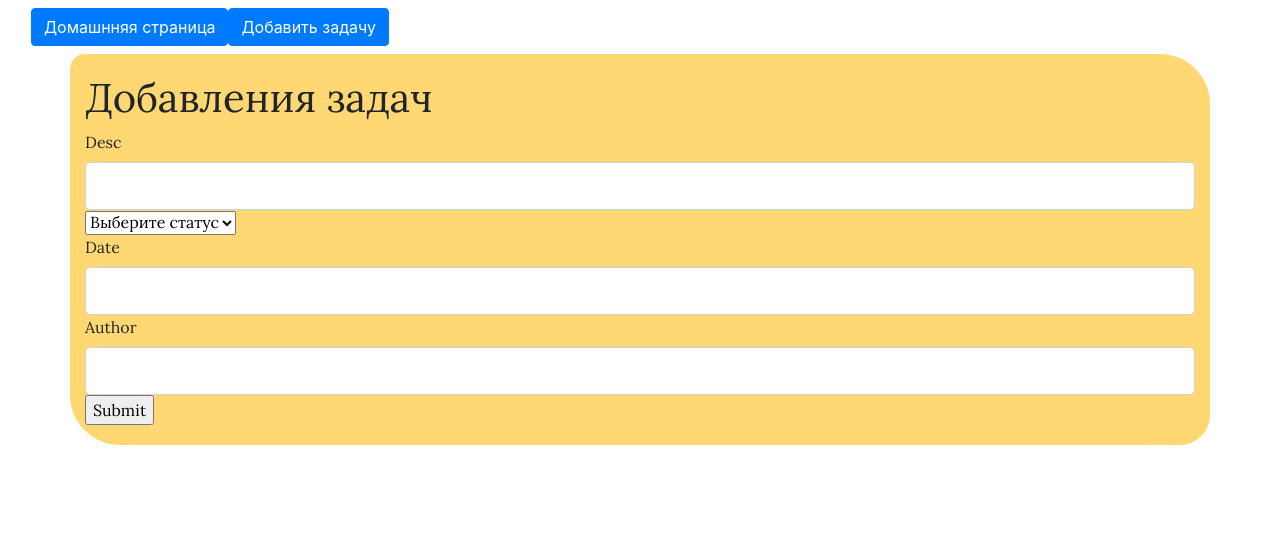
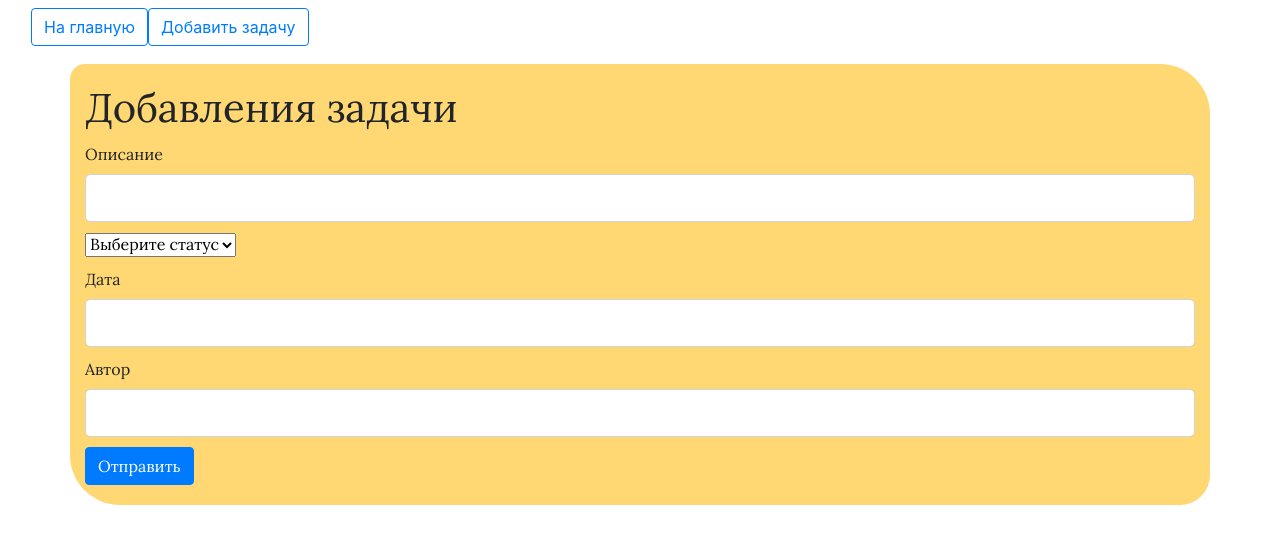
Before and after one commit to Kgbay/homework_53_Kudaibergen_Kyrgyzbay, a Django app: page /task/add in a window 1280 px wide. Shown: the top 544 px of the page. Run offline with Django 4.2, Linux system fonts and the light colour scheme; parts of the project's set-up code (start-up, migrations or seed data) failed here and were passed over.

Commit message:
Добавлено несколько изменений

```diff
--- a/source/static/css/main.css
+++ b/source/static/css/main.css
@@ -3,6 +3,7 @@
     border-radius: 15px 50px 30px;
     padding: 20px;
     font-family: 'Lora', serif;
+    margin-top: 10px;
 }
 .task-2 {
     padding-top: 20px;
@@ -14,3 +15,6 @@
     padding-left: 5px;
     color: white;
 }
+.form-comp {
+    margin-top: 10px;
+}
--- a/source/task_app/templates/base.html
+++ b/source/task_app/templates/base.html
@@ -11,20 +11,17 @@
     <link href="https://fonts.googleapis.com/css2?family=Lora&display=swap" rel="stylesheet">
 </head>
 <body>
-    <header class="bg-primary.bg-gradient">
-        <nav class="navbar navbar-expand-lg bg-body-tertiary">
+        <nav class="navbar navbar-expand-md bg-body-tertiary">
           <div class="container-fluid">
-            <div class="collapse navbar-collapse" id="navbarNavAltMarkup">
               <div class="navbar-nav">
-                <a class="btn btn-primary" href="/">Домашнняя страница</a>
-                <a class="btn btn-primary" href="task/add">Добавить задачу</a>
+                <a href="/" class="btn btn-outline-primary">На главную</a>
+                <a href="task/add" class="btn btn-outline-primary">Добавить задачу</a>
               </div>
-            </div>
           </div>
         </nav>
-    </header>
+
+
     {% block content %}{% endblock %}
-    <footer></footer>
 <script src="https://code.jquery.com/jquery-3.4.1.slim.min.js" integrity="sha384-J6qa4849blE2+poT4WnyKhv5vZF5SrPo0iEjwBvKU7imGFAV0wwj1yYfoRSJoZ+n" crossorigin="anonymous"></script>
 <script src="https://cdn.jsdelivr.net/npm/popper.js@1.16.0/dist/umd/popper.min.js" integrity="sha384-Q6E9RHvbIyZFJoft+2mJbHaEWldlvI9IOYy5n3zV9zzTtmI3UksdQRVvoxMfooAo" crossorigin="anonymous"></script>
 <script src="https://cdn.jsdelivr.net/npm/bootstrap@4.4.1/dist/js/bootstrap.min.js" integrity="sha384-wfSDF2E50Y2D1uUdj0O3uMBJnjuUD4Ih7YwaYd1iqfktj0Uod8GCExl3Og8ifwB6" crossorigin="anonymous"></script>
--- a/source/task_app/templates/remove.html
+++ b/source/task_app/templates/remove.html
@@ -2,5 +2,6 @@
 {% block content %}
     <div class="container">
         <h1>Данные успешно удалены</h1>
+        <a href="/" class="btn btn-primary">Назад</a>
     </div>
 {% endblock content %}
--- a/source/task_app/templates/task_create.html
+++ b/source/task_app/templates/task_create.html
@@ -1,17 +1,16 @@
 {% extends "base.html" %}
 {% block content %}
     <div class="container">
-        <h1>Добавления задач</h1>
+        <h1>Добавления задачи</h1>
             <form action="/task/add" method="post">
 
-            {% csrf_token %}
-
-            <div>
-                <label for="desc">Desc</label>
+                <div class="form-comp">
+                    <label for="desc">Описание</label>
                     <input type="text" id="desc" name="desc" required class="form-control form-control-lg">
                 </div>
-            <div class="form-floating">
-                <select name="status" class="form-select">
+
+                <div class="form-comp">
+                    <select name="status">
                         <option value="">Выберите статус</option>
                         <option value="new">Новый</option>
                         <option value="in process">В процессе</option>
@@ -19,18 +18,18 @@
                     </select>
                 </div>
 
-            <div>
-                <label for="date">Date</label>
+                <div class="form-comp">
+                    <label for="date">Дата</label>
                     <input type="text" id="date" name="date" required placeholder="{{ task.date }}" class="form-control form-control-lg">
                 </div>
 
-            <div>
-                <label for="author">Author</label>
+                <div class="form-comp">
+                    <label for="author">Автор</label>
                     <input type="text" id="author" name="author" required class="form-control form-control-lg">
                 </div>
 
-            <div>
-                <input type="submit">
+                <div class="form-comp">
+                    <input type="submit" class="btn btn-primary" value="Отправить">
                 </div>
 
             </form>
--- a/source/task_app/views/base.py
+++ b/source/task_app/views/base.py
@@ -3,10 +3,8 @@ from django.shortcuts import render
 
 from task_app.models import Task
 
-
-# Create your views here.
+# index view
 def index_view(request: WSGIRequest):
-    # status_list = [('new', 'новый'), ('in process', 'в процессе'), ('done', 'сделано')]
     tasks = Task.objects.all()
     context = {
         'tasks': tasks
```
Also changed, not shown: source/fixtures/dump.json (+23 -35 lines). Lines whose indentation alone changed are shown as unchanged.
